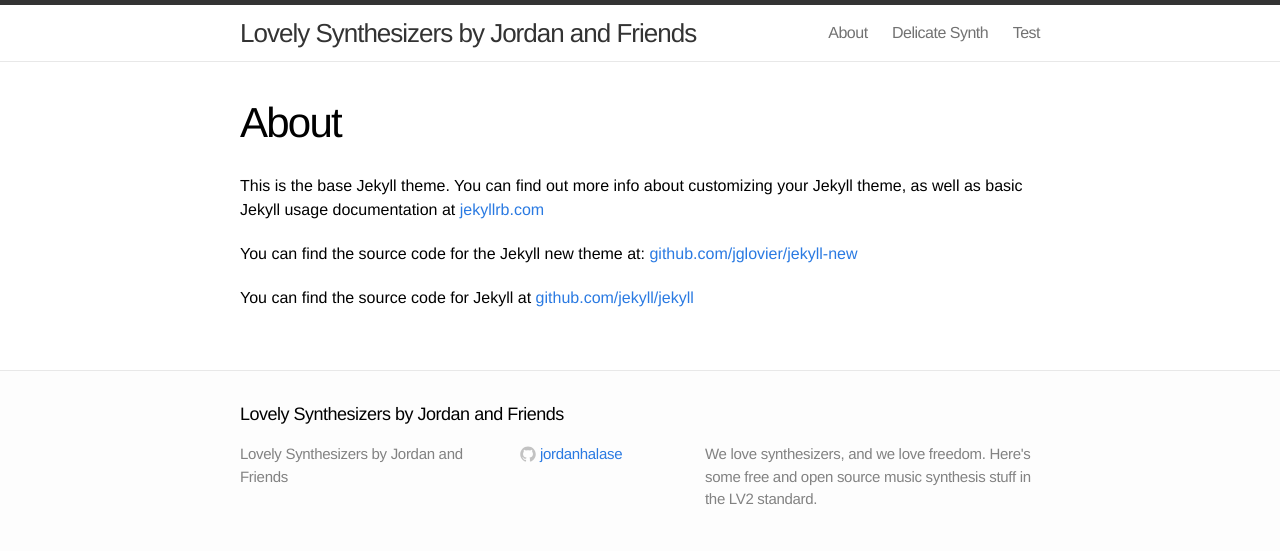
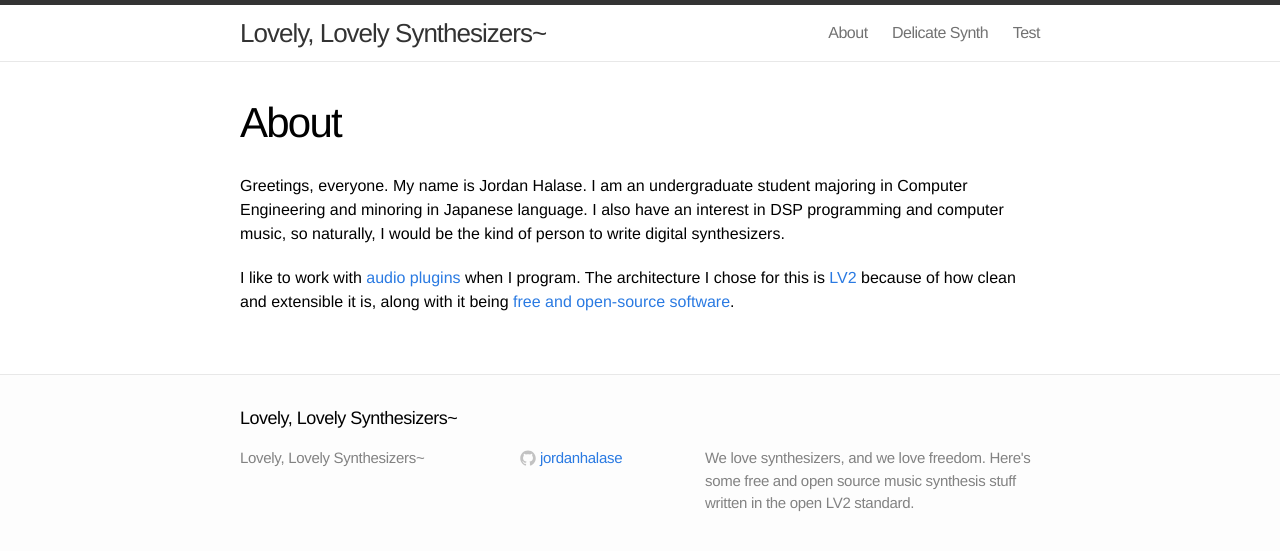
Before and after one commit to synth-love/synth-love.github.io, a Jekyll site: the page built from about.md, in a window 1280 px wide. Shown: the top 551 px of the page. Built offline with Jekyll 4.4.1, drawn with Linux system fonts in a browser that asks for light colours.

Commit message:
Edited About page

```diff
--- a/_config.yml
+++ b/_config.yml
@@ -1,7 +1,7 @@
 # Site settings
-title: Lovely Synthesizers by Jordan and Friends
+title: Lovely, Lovely Synthesizers~
 # email: your-email@domain.com
-description: "We love synthesizers, and we love freedom. Here's some free and open source music synthesis stuff in the LV2 standard."
+description: "We love synthesizers, and we love freedom. Here's some free and open source music synthesis stuff written in the open LV2 standard."
 baseurl: ""
 url: "http://www.synth.love"
 # twitter_username: jekyllrb
--- a/about.md
+++ b/about.md
@@ -4,8 +4,6 @@ title: About
 permalink: /about/
 ---
 
-This is the base Jekyll theme. You can find out more info about customizing your Jekyll theme, as well as basic Jekyll usage documentation at [jekyllrb.com](http://jekyllrb.com/)
+Greetings, everyone. My name is Jordan Halase. I am an undergraduate student majoring in Computer Engineering and minoring in Japanese language. I also have an interest in DSP programming and computer music, so naturally, I would be the kind of person to write digital synthesizers.
 
-You can find the source code for the Jekyll new theme at: [github.com/jglovier/jekyll-new](https://github.com/jglovier/jekyll-new)
-
-You can find the source code for Jekyll at [github.com/jekyll/jekyll](https://github.com/jekyll/jekyll)
+I like to work with [audio plugins](https://en.wikipedia.org/wiki/Audio_plug-in) when I program. The architecture I chose for this is [LV2](http://www.lv2plug.in/) because of how clean and extensible it is, along with it being [free and open-source software](https://en.wikipedia.org/wiki/Free_and_open-source_software).
```
